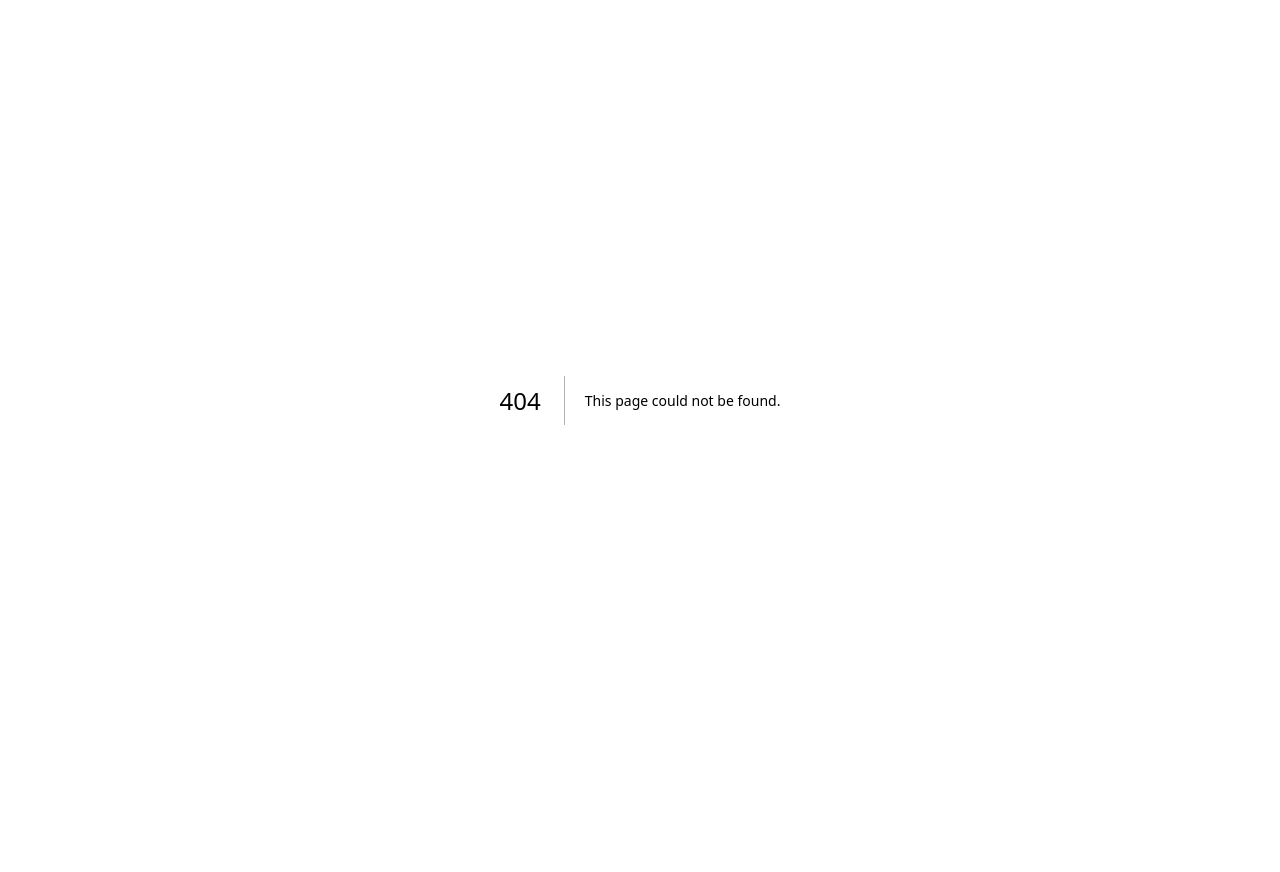
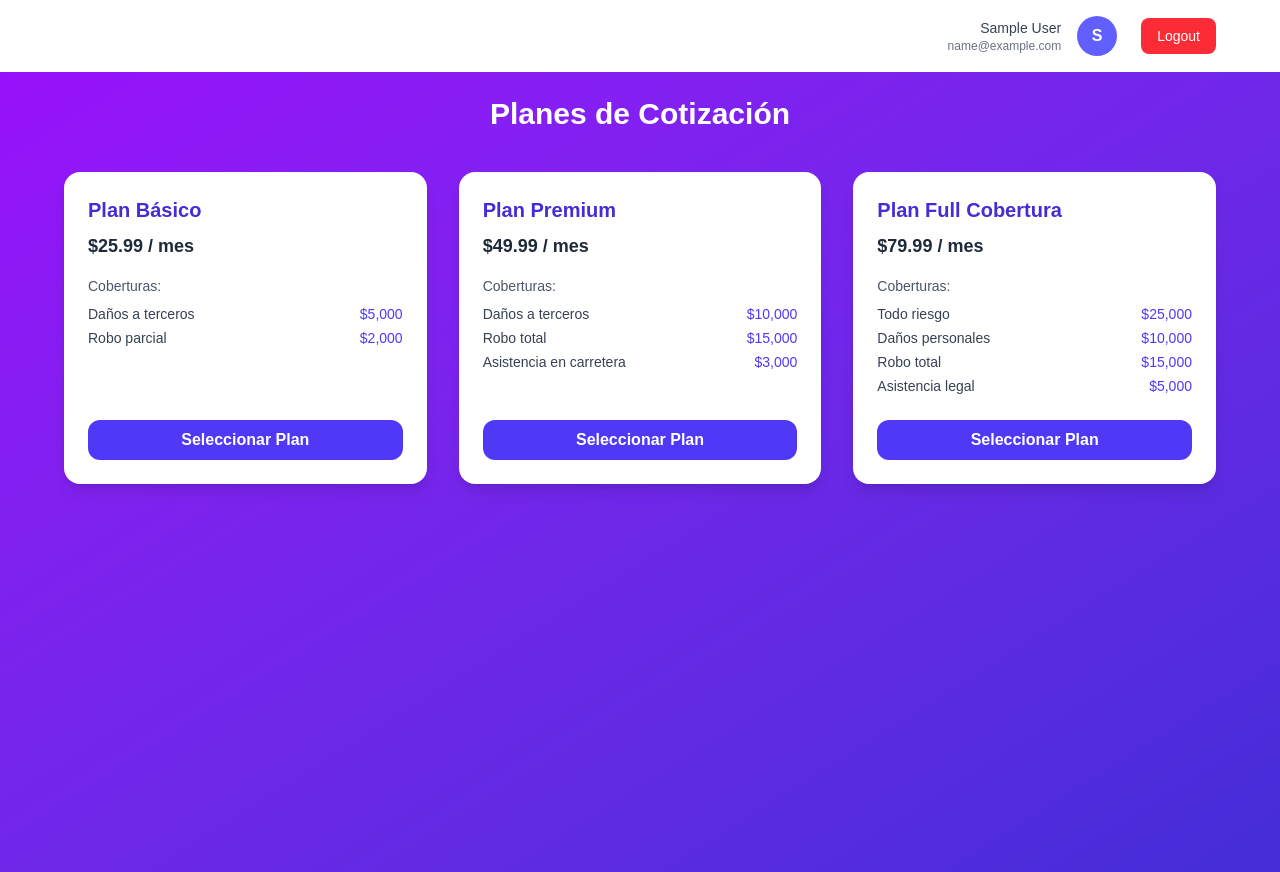
Before and after one commit to DanielG1995/cotizador-vehicular-grupo1-LS, a Next.js app: page /form/plans in a window 1280 px wide. Before the commit this address had no page. Before the commit the page ends 800 px from the top, so only its background shows below. Built offline with nearby package versions, Linux system fonts and the light colour scheme; sample sign-in values are in the browser's storage.

Commit message:
ADD: Validations errors

```diff
--- a/app/api/useFetchData.ts
+++ b/app/api/useFetchData.ts
@@ -1,17 +1,12 @@
+'use client';
 import { useEffect, useState } from "react";
 
 export const useFetchData = (url: string) => {
-    const [error, setError] = useState<string | null>(null);
     const [loading, setLoading] = useState<boolean>(true);
 
     const fetchData = async <T>(body: T, method: 'POST' | 'GET' = 'POST') => {
-        return new Promise<{status: number, message: string}>(async (resolve, reject) => {
-            setTimeout(() => {
-                resolve({status:200, message: "ok"});
-            }, 3000);
-        });
         try {
-            const response = await fetch(url, {
+            const response = await fetch(process.env.NEXT_PUBLIC_API_URL + url, {
                 method,
                 headers: {
                     "Content-Type": "application/json",
@@ -29,7 +24,34 @@ export const useFetchData = (url: string) => {
         }
     };
 
-    return { error, loading, fetchData };
+     const fetchDataPrivate = async <T>(body: T, method: 'POST' | 'GET' = 'POST') => {
+        const session = localStorage.getItem("session");
+
+        try {
+            const userSession= session ? JSON.parse(session) : null;
+            if (!userSession || !userSession.token) {
+                throw new Error("No session found");
+            }
+            const response = await fetch(process.env.NEXT_PUBLIC_API_URL + url, {
+                method,
+                headers: {
+                    "Authorization": `Bearer ${userSession.token}`,
+                    "Content-Type": "application/json",
+                },
+                body: method === 'POST' ? JSON.stringify(body) : undefined,
+            });
+            if (response.status >= 400  ) {
+                return new Error(`HTTP error! status: ${response.status} `);
+            }
+            return await response.json();
+        } catch (err) {
+           return Promise.reject(err)
+        } finally {
+            setLoading(false);
+        }
+    };
+
+    return { loading, fetchData, fetchDataPrivate };
 
 
 };
--- a/app/form/layout.tsx
+++ b/app/form/layout.tsx
@@ -1,30 +1,68 @@
-import type { Metadata } from "next";
-import { Geist, Geist_Mono } from "next/font/google";
+'use client';
 
+import { redirect } from "next/navigation";
+import { useEffect, useState } from "react";
+import { MESSAGES } from "../helpers/messages";
+import { LOGIN_ROUTE } from "../helpers/routes";
 
-const geistSans = Geist({
-    variable: "--font-geist-sans",
-    subsets: ["latin"],
-});
-
-const geistMono = Geist_Mono({
-    variable: "--font-geist-mono",
-    subsets: ["latin"],
-});
-
-export const metadata: Metadata = {
-    title: "Form",
-    description: "User form for vehicle quotes",
+type User = {
+    name: string;
+    email: string;
 };
 
-export default function RootLayout({
-    children,
-}: Readonly<{
-    children: React.ReactNode;
-}>) {
+export default function Header({ children }: { children: React.ReactNode }) {
+    const [user, setUser] = useState<User | null>(null);
+
+    useEffect(() => {
+        const stored = localStorage.getItem("session");
+
+        if (stored) {
+            try {
+                const parsedUser = JSON.parse(stored) as User;
+                setUser(parsedUser);
+            } catch (error) {
+                redirect(LOGIN_ROUTE);
+            }
+        } else
+            redirect(LOGIN_ROUTE);
+    }, []);
+
+    const handleLogout = () => {
+        localStorage.removeItem("session");
+        window.location.href = LOGIN_ROUTE;
+    };
+
     return (
         <div>
-            LAYOUT
+            <header className="bg-white text-white shadow-md px-6 py-4">
+                <div className="max-w-6xl mx-auto flex items-center justify-end">
+                    {/* User Info */}
+                    {user ? (
+                        <div className="flex items-center gap-4">
+                            <div className="text-right">
+                                <p className="text-sm font-medium text-gray-700">{user.name}</p>
+                                <p className="text-xs text-gray-500">{user.email}</p>
+                            </div>
+                            <div className="w-10 h-10 rounded-full bg-indigo-500 text-white flex items-center justify-center font-bold">
+                                {user.name?.charAt(0).toUpperCase()}
+                            </div>
+                            <button
+                                onClick={handleLogout}
+                                className="ml-2 px-4 py-2 text-sm bg-red-500 hover:bg-red-600 text-white rounded-lg transition"
+                            >
+                                {MESSAGES.LOGOUT}
+                            </button>
+                        </div>
+                    ) : (
+                        <a
+                            href="/login"
+                            className="text-sm text-indigo-600 hover:underline"
+                        >
+                            {MESSAGES.LOGIN}
+                        </a>
+                    )}
+                </div>
+            </header>
             {children}
         </div>
 
--- /dev/null
+++ b/app/form/plans/page.tsx
@@ -0,0 +1,93 @@
+'use client';
+
+type Coverage = {
+  name: string;
+  value: number;
+};
+
+type Plan = {
+  name: string;
+  price: number;
+  coverages: Coverage[];
+};
+
+const samplePlans: Plan[] = [
+  {
+    name: "Plan Básico",
+    price: 25.99,
+    coverages: [
+      { name: "Daños a terceros", value: 5000 },
+      { name: "Robo parcial", value: 2000 },
+    ],
+  },
+  {
+    name: "Plan Premium",
+    price: 49.99,
+    coverages: [
+      { name: "Daños a terceros", value: 10000 },
+      { name: "Robo total", value: 15000 },
+      { name: "Asistencia en carretera", value: 3000 },
+    ],
+  },
+  {
+    name: "Plan Full Cobertura",
+    price: 79.99,
+    coverages: [
+      { name: "Todo riesgo", value: 25000 },
+      { name: "Daños personales", value: 10000 },
+      { name: "Robo total", value: 15000 },
+      { name: "Asistencia legal", value: 5000 },
+    ],
+  },
+];
+
+export default function PlansPage() {
+  return (
+    <main className="min-h-screen bg-gradient-to-br from-purple-600 to-indigo-700 p-6">
+      <div className="max-w-6xl mx-auto">
+        <h1 className="text-3xl font-bold text-white text-center mb-10">
+          Planes de Cotización
+        </h1>
+
+        <div className="grid grid-cols-1 md:grid-cols-2 lg:grid-cols-3 gap-8">
+          {samplePlans.map((plan, index) => (
+            <div
+              key={index}
+              className="bg-white rounded-2xl shadow-lg p-6 flex flex-col justify-between hover:scale-[1.01] transition-transform duration-200"
+            >
+              <div>
+                <h2 className="text-xl font-semibold text-indigo-700 mb-2">
+                  {plan.name}
+                </h2>
+                <p className="text-gray-800 text-lg font-bold mb-4">
+                  ${plan.price.toFixed(2)} / mes
+                </p>
+
+                <h3 className="text-sm font-medium text-gray-600 mb-2">
+                  Coberturas:
+                </h3>
+                <ul className="space-y-1">
+                  {plan.coverages.map((c, i) => (
+                    <li
+                      key={i}
+                      className="flex justify-between text-sm text-gray-700"
+                    >
+                      <span>{c.name}</span>
+                      <span className="font-medium text-indigo-600">
+                        ${c.value.toLocaleString()}
+                      </span>
+                    </li>
+                  ))}
+                </ul>
+              </div>
+
+              <button className="mt-6 w-full bg-indigo-600 hover:bg-indigo-700 text-white font-semibold py-2 rounded-xl transition duration-300">
+                Seleccionar Plan
+              </button>
+            </div>
+          ))}
+        </div>
+      </div>
+    </main>
+  );
+}
--- a/app/helpers/messages.ts
+++ b/app/helpers/messages.ts
@@ -31,5 +31,9 @@ export const MESSAGES = {
     PROVINCE: "Province",
     CITY: "City",
     BIRTH_DATE: "Birth Date",
-
+    LOGIN: "Login",
+    LOGOUT: "Logout",
+    SIGN_UP_SUCCESS: "User created successfully!",
+    PLAN_SELECTION_TITLE: "Select a Plan",
+    PLAN_SELECTION_DESCRIPTION: "Choose the plan that best suits your needs.",
 }
--- /dev/null
+++ b/app/helpers/routes.ts
@@ -0,0 +1,4 @@
+export const LOGIN_ROUTE = "/login";
+export const SIGN_UP_ROUTE = "/login/sign-up";
+export const FORM_ROUTE = "/form";
+export const PLANS_ROUTE = "/form/plans";
--- a/app/helpers/urls.ts
+++ b/app/helpers/urls.ts
@@ -1,2 +1,2 @@
-export const URL_SIGN_UP = "/sign-up";
-export const URL_SIGN_IN = "/sign-in";
+export const URL_SIGN_UP = "v1/auth/register";
+export const URL_SIGN_IN = "v1/auth/login";
--- a/app/login/page.tsx
+++ b/app/login/page.tsx
@@ -21,8 +21,11 @@ export default function Home() {
       toast.error(resp.message);
       return;
     }
-    redirect('/form');
-  };
+    if (resp?.data?.token) {
+      localStorage.setItem("session", JSON.stringify({ ...resp?.data?.user, token: resp?.data?.token }));
+      redirect('/form');
+    }
+  }
 
   return (
     <main className="flex min-h-screen items-center justify-center bg-gradient-to-br from-purple-600 to-indigo-700 p-4">
@@ -53,7 +56,7 @@ export default function Home() {
           </form>
           <p className="text-center text-gray-600 mt-4">
             {MESSAGES.USER_NOT_REGISTERED}{" "}
-            <a href="/sign-up" className="text-indigo-600 hover:underline">
+            <a href="/login/sign-up" className="text-indigo-600 hover:underline">
               {MESSAGES.SIGN_UP}
             </a>
           </p>
--- a/app/login/sign-up/page.tsx
+++ b/app/login/sign-up/page.tsx
@@ -7,6 +7,8 @@ import { useFetchData } from "@/app/api/useFetchData";
 import { URL_SIGN_UP } from "@/app/helpers/urls";
 import { toast } from "sonner";
 import { redirect } from "next/navigation";
+import { LOGIN_ROUTE } from "@/app/helpers/routes";
+import { MESSAGES } from "@/app/helpers/messages";
 
 
 export default function Home() {
@@ -21,9 +23,9 @@ export default function Home() {
       toast.error(resp.message);
       return;
     }
-    toast.success("User registered successfully!");
+    toast.success(MESSAGES.SIGN_UP_SUCCESS);
     methods.reset();
-    redirect('/login');
+    redirect(LOGIN_ROUTE);
   };
 
   return (
```
Also changed, not shown: app/form/page.tsx (+27 -27 lines).
